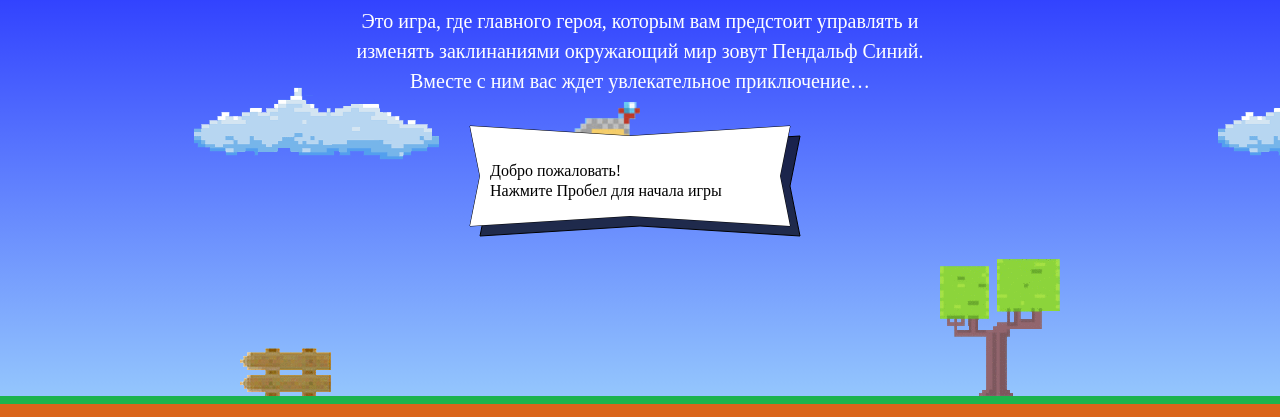
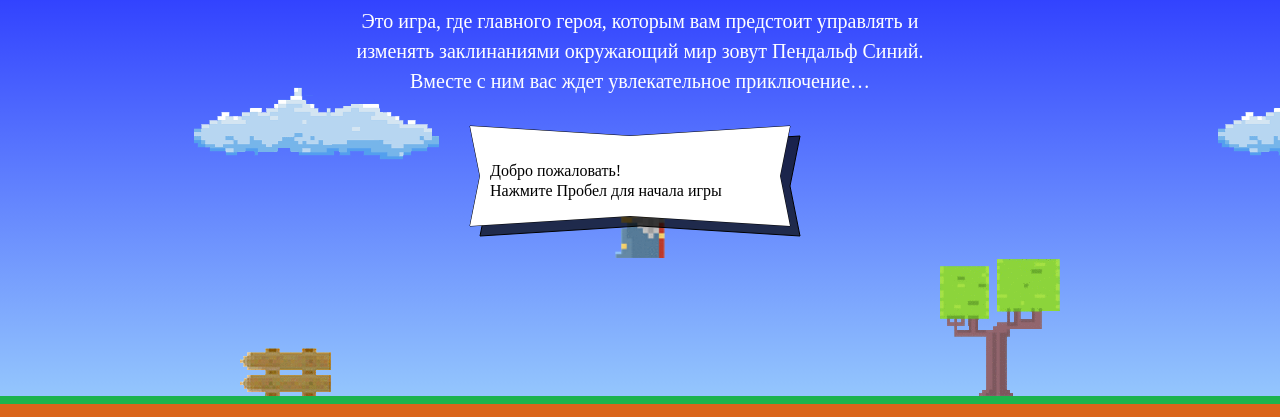
Before and after one commit to Kokirri/449053-code-and-magick, a website: page index.html in a window 1280 px wide. Shown: the part 203-620 px from the top of the page. Drawn offline with Linux system fonts and the light colour scheme; a web font is replaced by a local one.

Commit message:
Выровняли мага(2)

```diff
--- a/index.html
+++ b/index.html
@@ -192,10 +192,10 @@
    return 1.337 * wizardWidth;
  };
  var getWizardX = function (width) {
-   return width / 2 - wizardWidth;
+   return (width - wizardWidth) / 2;
  };
  var getWizardY = function (height) {
-  return height / 3 - getWizardHeight();
+  return (height - getWizardHeight()) / 3;
  };
 </script>
 <script src="js/game.js"></script>
```
